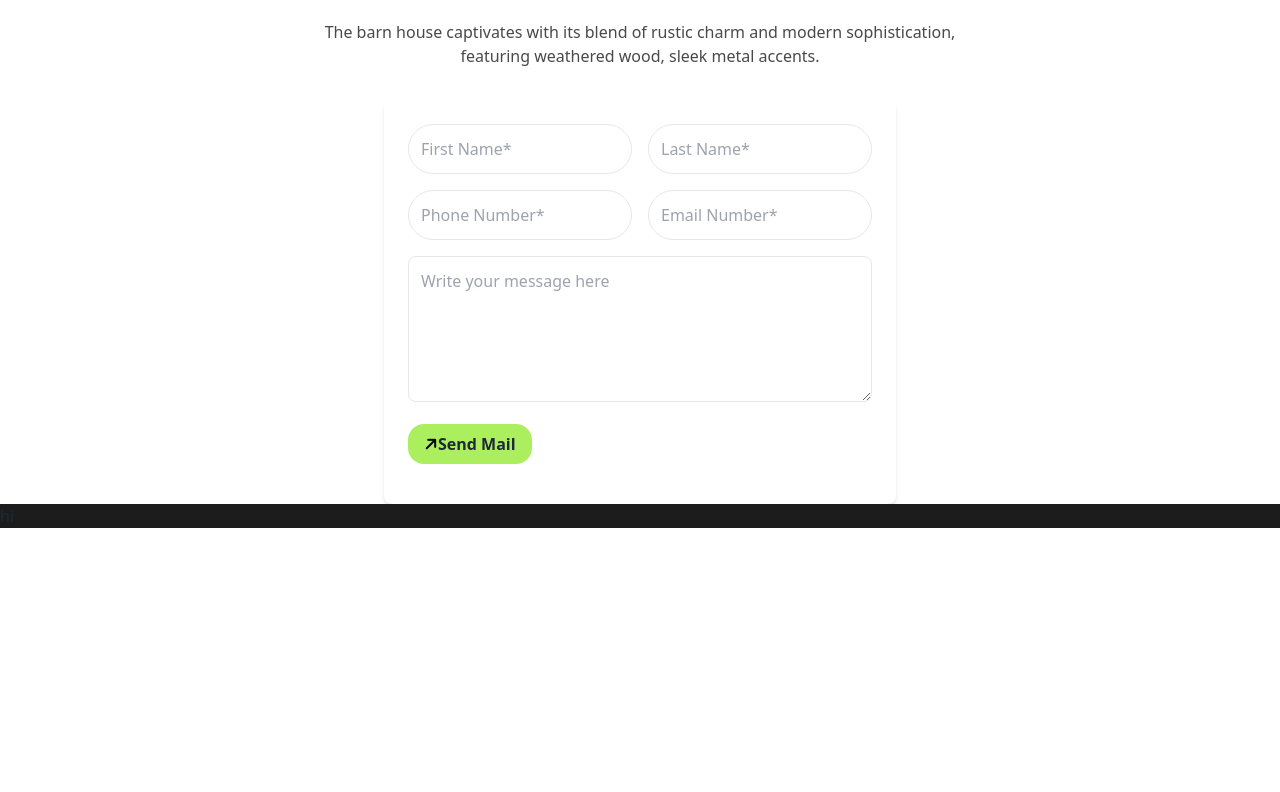
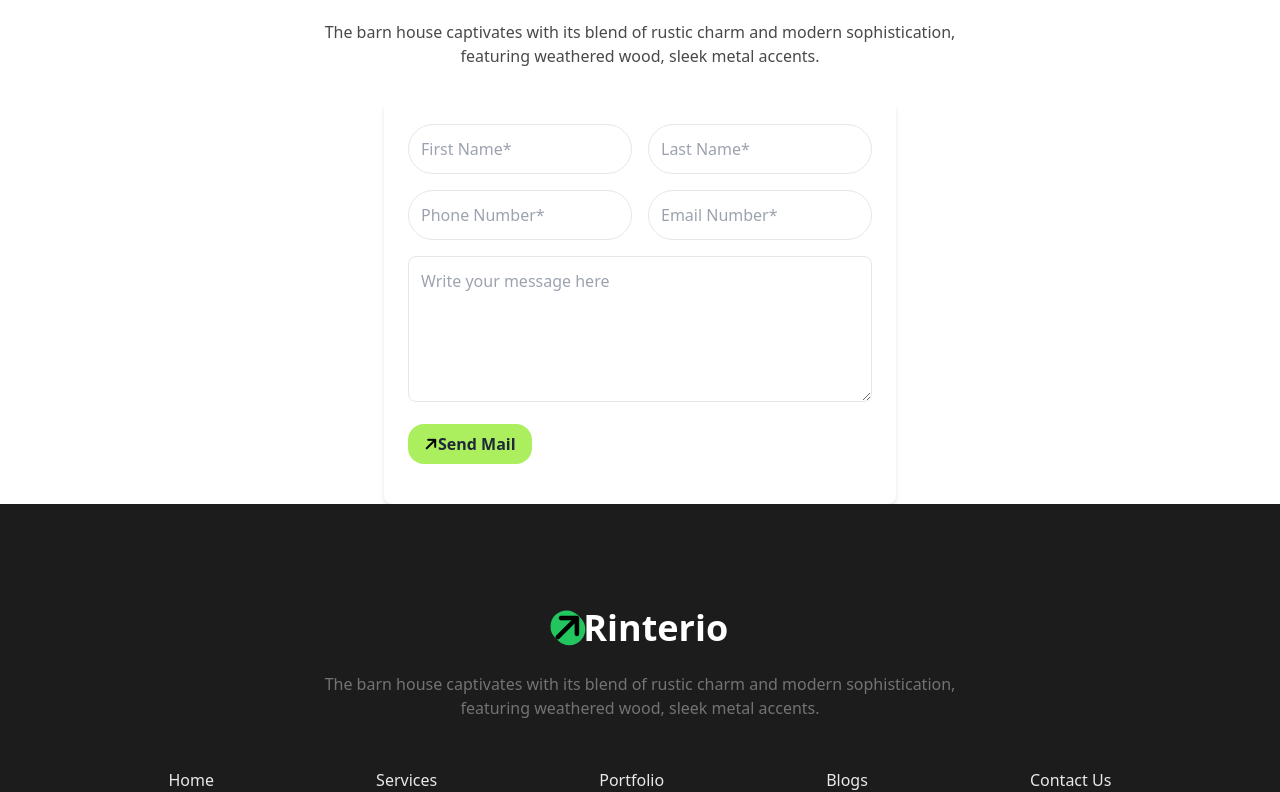
Before and after one commit to roktim21/assignment-3, a plain HTML site: page index.html in a window 1280 px wide. Shown: the part 4022-4814 px from the top of the page. Before the commit the page ends 4550 px from the top, so only its background shows below. Drawn offline with nearby package versions, Linux system fonts and the light colour scheme.

Commit message:
second last

```diff
--- a/index.html
+++ b/index.html
@@ -284,8 +284,20 @@
                 </div>
         </section>
     </main>
+
     <footer class="bg-[#1C1C1C]">
-<p>hi</p>
+        <div class="text-center lg:w-4/5 mx-auto">
+            <button class="font-bold text-white text-4xl mt-24 rounded-2xl px-4 py-2 mb-4 text-center"><i class="fa-solid fa-arrow-right bg-green-500 rounded-3xl -rotate-45 text-black"></i>Rinterio</button>
+            <p class="mb-12 text-[#737373]">The barn house captivates with its blend of rustic charm and modern sophistication, <br> featuring weathered wood, sleek metal accents.</p>
+        </div>
+        <div class="lg:flex lg:justify-around  lg:w-4/5 mx-auto text-center">
+            <a class="text-[#E9E9E9]" href="">Home</a> <br>
+            <a class="text-[#E9E9E9]" href="">Services</a> <br>
+            <a class="text-[#E9E9E9]" href="">Portfolio</a> <br>
+            <a class="text-[#E9E9E9]" href="">Blogs</a> <br>
+            <a class="text-[#E9E9E9]" href="">Contact Us</a>
+        </div>
+
     </footer>
 </body>
 
```
